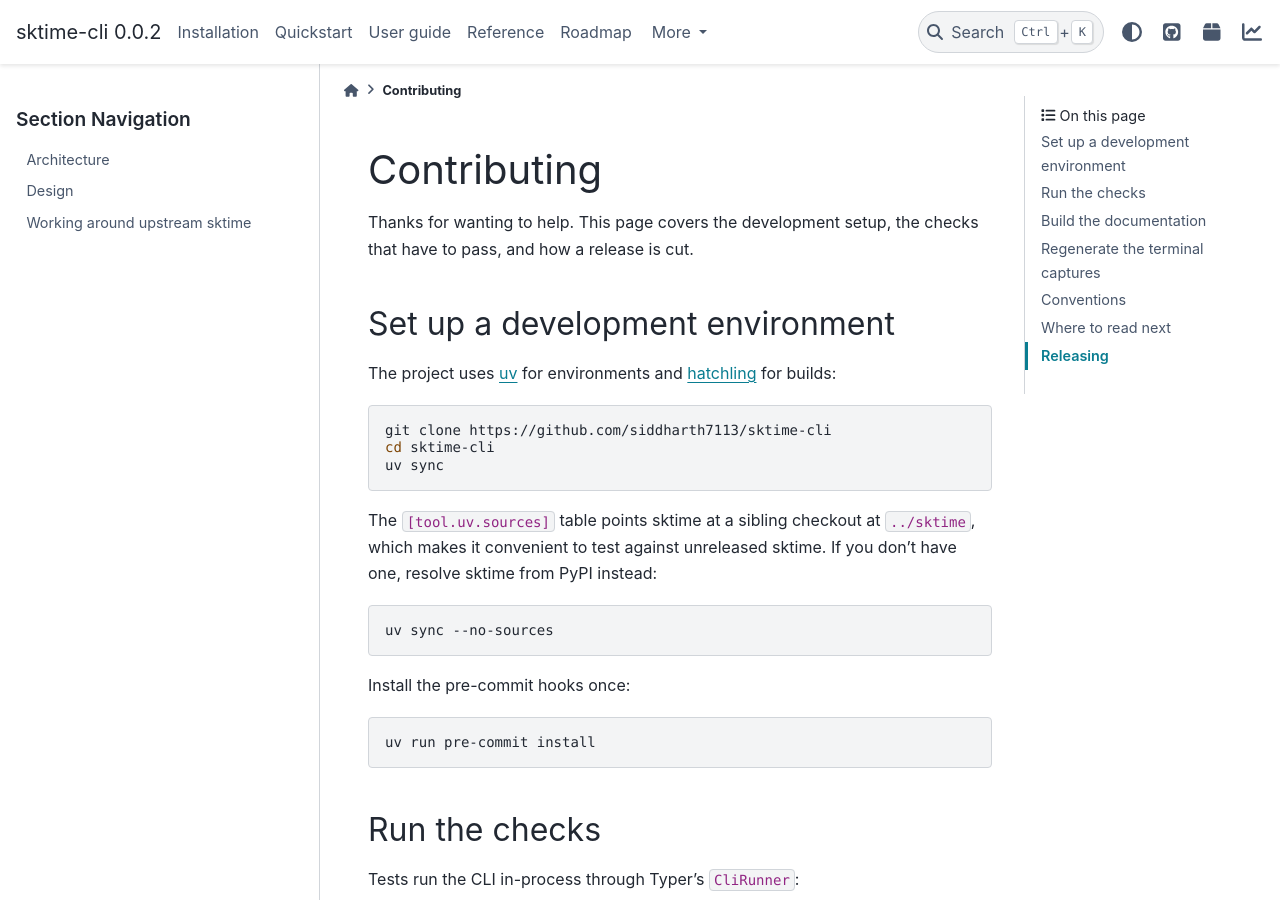
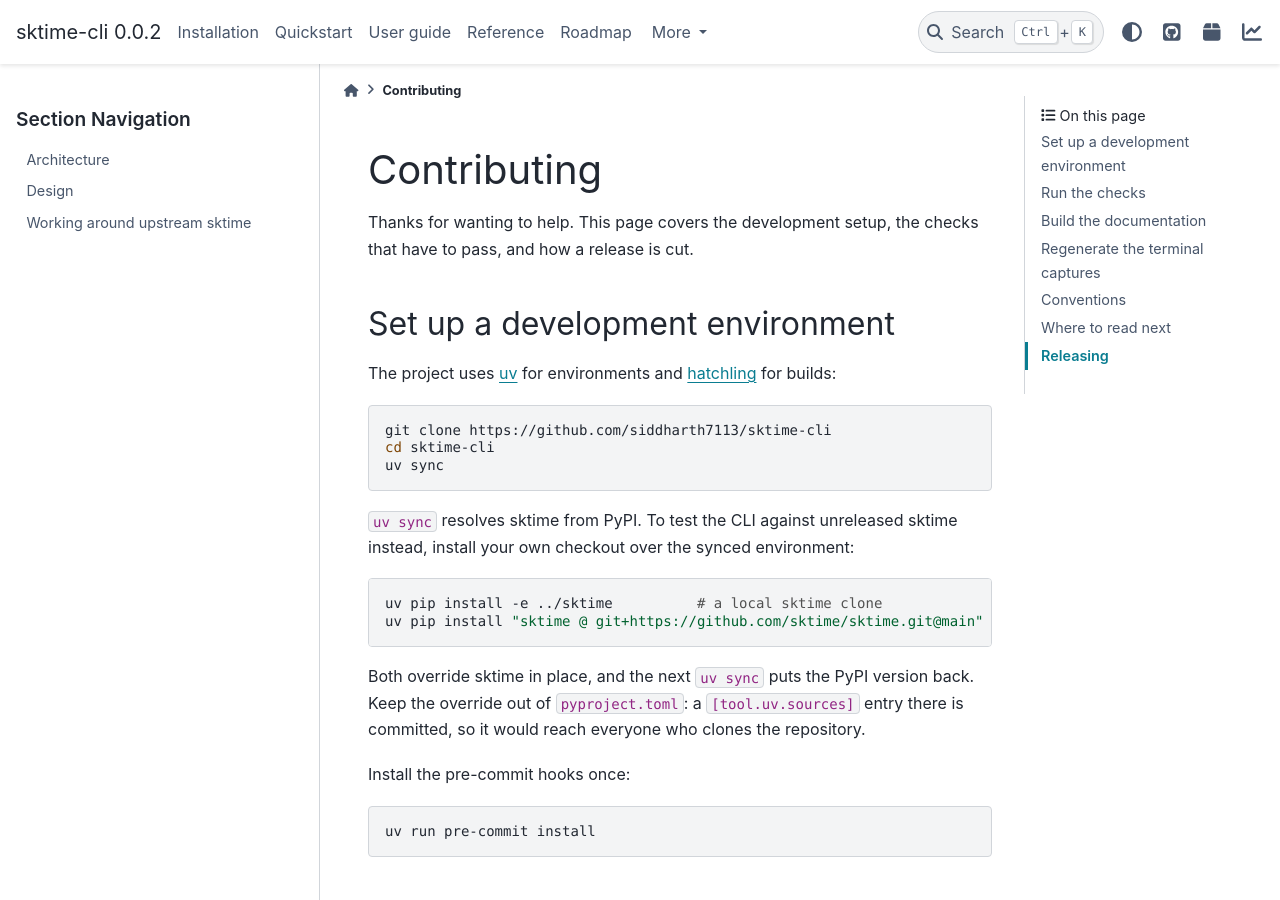
Before and after one commit to siddharth7113/sktime-cli, a Sphinx documentation site: the page built from docs/contributing/index.md, in a window 1280 px wide and 900 px high. Built offline with Sphinx 7.4.7 and the PyData theme 0.15.4, drawn with Linux system fonts in a browser that asks for light colours; some of the changed text lies outside the part shown.

Commit message:
fix: resolve sktime from PyPI instead of a sibling editable checkout
The `[tool.uv.sources]` table pinning sktime to an editable `../sktime` was
committed to `pyproject.toml` and baked into `uv.lock`, so every clone
inherited it. `uv sync` installed whatever happened to sit in a contributor's
sibling checkout, and failed outright for anyone without one. CI and Read the
Docs worked around the table with `--no-sources` rather than removing it.

Drop the table, relock so sktime resolves from PyPI, and remove the
`--no-sources` workarounds from CI, the release workflow, and the Read the
Docs config. Contributors who want to test against unreleased sktime now
install it over the synced environment, which is what the sktime-main CI job
already did.

Syncing against PyPI sktime then exposed a second bug. `_classify` attributed
a traceback by testing for `"sktime"` in a frame's path while excluding
`"sktime_cli"`, but a virtualenv under a directory named `sktime_cli` puts
that name in front of every sktime frame, so genuine sktime failures were
reported to users as internal CLI bugs. The editable install pointed outside
the project directory, which is the only reason this never showed locally,
and CI cannot catch it because GitHub checks the repository out to
`sktime-cli`, with a hyphen. Attribution now tests containment in sktime's
real package directory.

````diff
--- a/docs/contributing/index.md
+++ b/docs/contributing/index.md
@@ -14,13 +14,17 @@
 uv sync
 ```
 
-The `[tool.uv.sources]` table points sktime at a sibling checkout at
-`../sktime`, which makes it convenient to test against unreleased sktime. If
-you don't have one, resolve sktime from PyPI instead:
+`uv sync` resolves sktime from PyPI. To test the CLI against unreleased
+sktime instead, install your own checkout over the synced environment:
 
 ```bash
-uv sync --no-sources
+uv pip install -e ../sktime          # a local sktime clone
+uv pip install "sktime @ git+https://github.com/sktime/sktime.git@main"
 ```
+
+Both override sktime in place, and the next `uv sync` puts the PyPI version
+back. Keep the override out of `pyproject.toml`: a `[tool.uv.sources]` entry
+there is committed, so it would reach everyone who clones the repository.
 
 Install the pre-commit hooks once:
 
--- a/pyproject.toml
+++ b/pyproject.toml
@@ -60,9 +60,6 @@
   "pyarrow>=14",
 ]
 
-[tool.uv.sources]
-sktime = { path = "../sktime", editable = true }
-
 [tool.hatch.build.targets.wheel]
 packages = ["src/sktime_cli"]
 
````
Also changed, not shown: CHANGELOG.md (+22 -0 lines), docs/installation.md (+1 -7 lines), .readthedocs.yaml, 5 other files.
